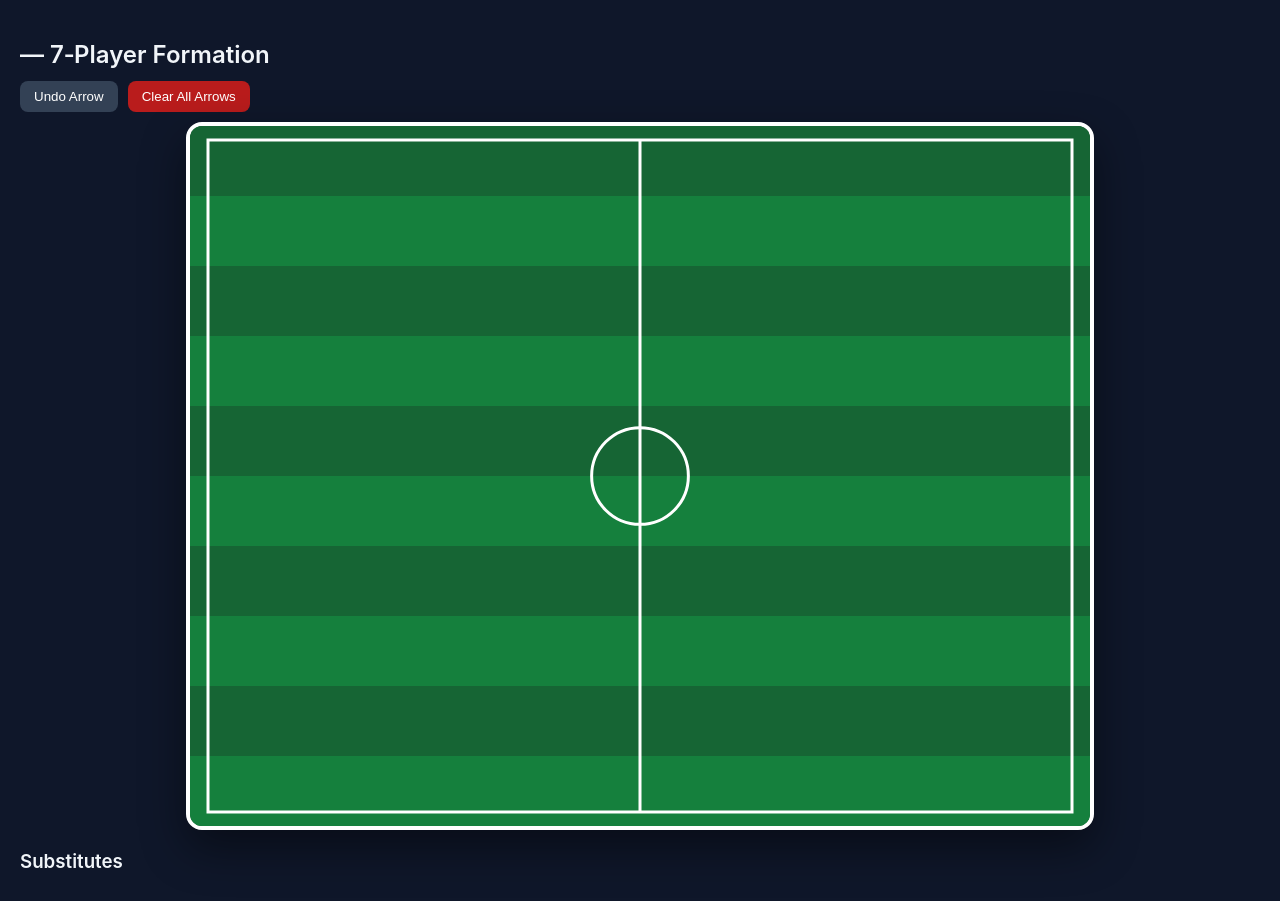
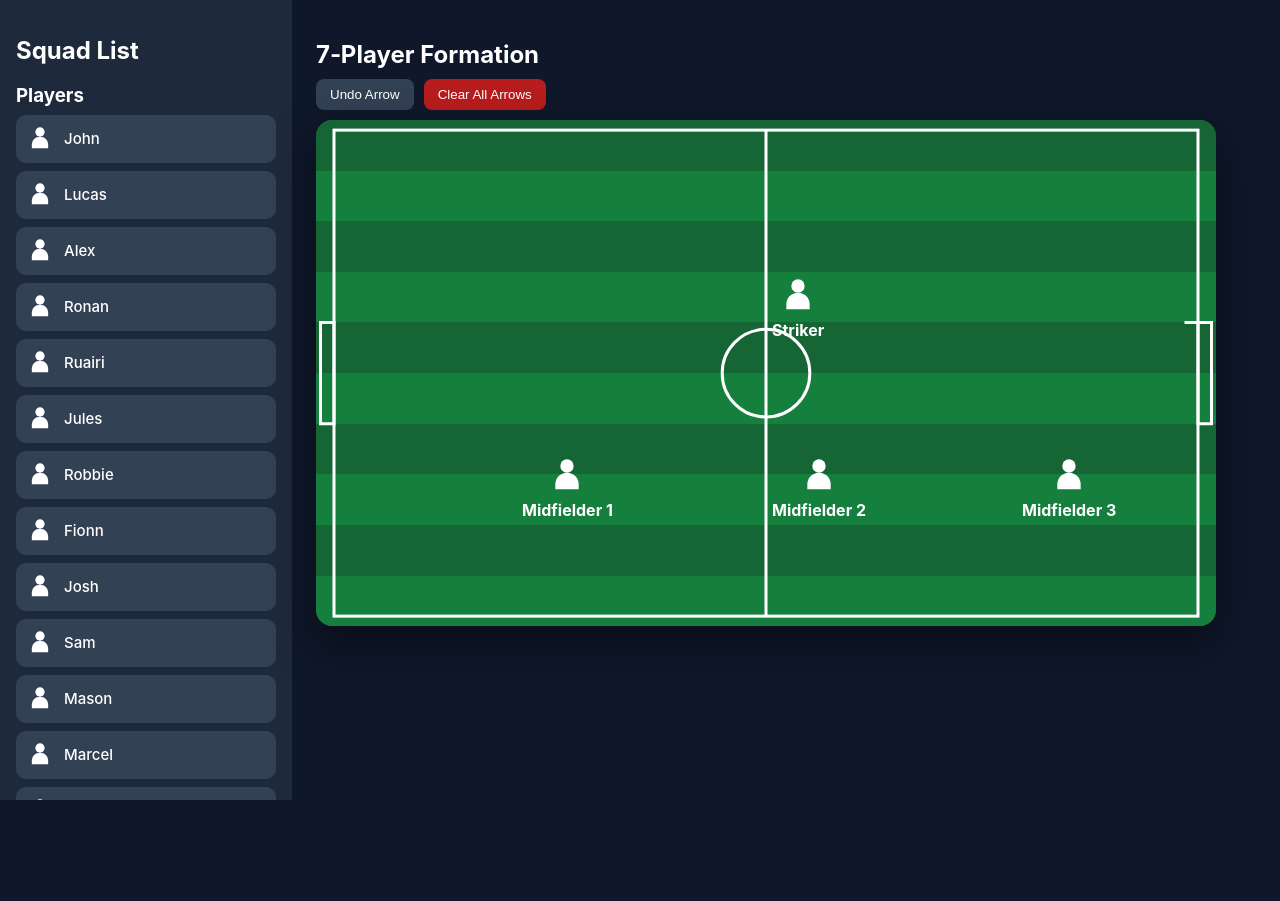
Before and after one commit to mccarr10/TacticsBoard, a React (Vite) app: page / in a window 1280 px wide. Both pictures are taken after a click on the button "Select Team". After the commit the page ends 800 px from the top, so only its background shows below. Built offline with nearby package versions, Linux system fonts and the light colour scheme.

Commit message:
Refactor PitchBoard component and update formation

```diff
--- a/src/components/PitchBoard.jsx
+++ b/src/components/PitchBoard.jsx
@@ -1,28 +1,36 @@
-import { useState } from 'react';
-import Draggable from 'react-draggable';
+import { useState } from "react";
+import Draggable from "react-draggable";
 
-// --- FORMATION TEMPLATE (GK - 2 DEF - 3 MID - 1 STR) ---
-const formationTemplate = [
-  { role: 'GK', x: 450, y: 700 },
-  { role: 'DEF', x: 250, y: 520 },
-  { role: 'DEF', x: 650, y: 520 },
-  { role: 'MID', x: 200, y: 330 },
-  { role: 'MID', x: 450, y: 330 },
-  { role: 'MID', x: 700, y: 330 },
-  { role: 'STR', x: 450, y: 150 },
+// --- FULL SQUAD LIST ---
+const squad = [
+  "John", "Lucas", "Alex", "Ronan", "Ruairi", "Jules", "Robbie",
+  "Fionn", "Josh", "Sam", "Mason", "Marcel", "Alan", "Darragh",
+  "Sonny", "Charlie", "Cian"
 ];
 
-export default function PitchBoard({ team }) {
+// --- FIXED 7‑PLAYER FORMATION ---
+const formation = [
+  { id: "GK", label: "Goalkeeper", x: 450, y: 700 },
+  { id: "DEF1", label: "Defender 1", x: 250, y: 520 },
+  { id: "DEF2", label: "Defender 2", x: 650, y: 520 },
+  { id: "MID1", label: "Midfielder 1", x: 200, y: 330 },
+  { id: "MID2", label: "Midfielder 2", x: 450, y: 330 },
+  { id: "MID3", label: "Midfielder 3", x: 700, y: 330 },
+  { id: "STR", label: "Striker", x: 450, y: 150 }
+];
+
+export default function PitchBoard() {
+  const [assigned, setAssigned] = useState({});
+  const [selectedPos, setSelectedPos] = useState(null);
   const [lines, setLines] = useState([]);
   const [current, setCurrent] = useState(null);
 
-  // --- FORCE EXACTLY 7 STARTERS IN FORMATION ---
-  const starters = team.starters.slice(0, 7).map((p, i) => ({
-    ...p,
-    role: formationTemplate[i].role,
-    x: formationTemplate[i].x,
-    y: formationTemplate[i].y,
-  }));
+  // --- ASSIGN PLAYER TO POSITION ---
+  const assignPlayer = (player) => {
+    if (!selectedPos) return;
+    setAssigned({ ...assigned, [selectedPos]: player });
+    setSelectedPos(null);
+  };
 
   // --- ARROW DRAWING ---
   const start = (e) => {
@@ -31,7 +39,7 @@ export default function PitchBoard({ team }) {
       x1: e.clientX - r.left,
       y1: e.clientY - r.top,
       x2: e.clientX - r.left,
-      y2: e.clientY - r.top,
+      y2: e.clientY - r.top
     });
   };
 
@@ -41,7 +49,7 @@ export default function PitchBoard({ team }) {
     setCurrent({
       ...current,
       x2: e.clientX - r.left,
-      y2: e.clientY - r.top,
+      y2: e.clientY - r.top
     });
   };
 
@@ -50,34 +58,83 @@ export default function PitchBoard({ team }) {
     setCurrent(null);
   };
 
-  // --- CLEAR + UNDO ---
   const undoArrow = () => setLines(lines.slice(0, -1));
   const clearArrows = () => setLines([]);
 
   return (
+    <div style={{ display: "flex", height: "100vh", fontFamily: "Inter, sans-serif" }}>
+
+      {/* --- LEFT PANEL (ALWAYS VISIBLE) --- */}
       <div
-      className="page"
         style={{
-        padding: '20px',
-        color: '#f1f5f9',
-        fontFamily: 'Inter, sans-serif',
+          width: "260px",
+          background: "#1e293b",
+          color: "white",
+          padding: "16px",
+          overflowY: "auto",
+          borderRight: "4px solid #0f172a"
         }}
       >
-      <h2 style={{ marginBottom: '12px', fontWeight: 600 }}>
-        {team.name} — 7‑Player Formation
-      </h2>
+        <h2 style={{ marginBottom: "12px" }}>Squad List</h2>
 
-      {/* --- TOOLBAR --- */}
-      <div style={{ marginBottom: '10px', display: 'flex', gap: '10px' }}>
+        {selectedPos && (
+          <div
+            style={{
+              background: "#facc15",
+              color: "#000",
+              padding: "10px",
+              borderRadius: "8px",
+              marginBottom: "12px",
+              fontWeight: 700,
+              textAlign: "center"
+            }}
+          >
+            Assigning to: {selectedPos}
+          </div>
+        )}
+
+        <h3 style={{ marginBottom: "8px" }}>Players</h3>
+
+        {squad.map((player) => (
+          <div
+            key={player}
+            onClick={() => assignPlayer(player)}
+            style={{
+              display: "flex",
+              alignItems: "center",
+              gap: "10px",
+              padding: "10px",
+              marginBottom: "8px",
+              background: "#334155",
+              borderRadius: "10px",
+              cursor: "pointer",
+              transition: "0.2s"
+            }}
+          >
+            <svg width="28" height="28" viewBox="0 0 24 24" fill="#fff">
+              <circle cx="12" cy="6" r="4" />
+              <path d="M12 10c-4 0-7 3-7 7v3h14v-3c0-4-3-7-7-7z" />
+            </svg>
+
+            <span style={{ fontSize: "15px", fontWeight: 500 }}>{player}</span>
+          </div>
+        ))}
+      </div>
+
+      {/* --- RIGHT SIDE: PITCH + CONTROLS --- */}
+      <div style={{ flex: 1, padding: "20px" }}>
+        <h2 style={{ marginBottom: "10px" }}>7‑Player Formation</h2>
+
+        <div style={{ display: "flex", gap: "10px", marginBottom: "10px" }}>
           <button
             onClick={undoArrow}
             style={{
-            padding: '8px 14px',
-            background: '#334155',
-            color: '#fff',
-            borderRadius: '8px',
-            border: 'none',
-            cursor: 'pointer',
+              padding: "8px 14px",
+              background: "#334155",
+              color: "white",
+              borderRadius: "8px",
+              border: "none",
+              cursor: "pointer"
             }}
           >
             Undo Arrow
@@ -86,34 +143,31 @@ export default function PitchBoard({ team }) {
           <button
             onClick={clearArrows}
             style={{
-            padding: '8px 14px',
-            background: '#b91c1c',
-            color: '#fff',
-            borderRadius: '8px',
-            border: 'none',
-            cursor: 'pointer',
+              padding: "8px 14px",
+              background: "#b91c1c",
+              color: "white",
+              borderRadius: "8px",
+              border: "none",
+              cursor: "pointer"
             }}
           >
             Clear All Arrows
           </button>
         </div>
 
-      {/* --- PITCH --- */}
         <div
-        className="pitch"
           onMouseDown={start}
           onMouseMove={move}
           onMouseUp={end}
           style={{
-          position: 'relative',
-          width: '100%',
-          maxWidth: '900px',
-          aspectRatio: '16/9',
-          margin: '0 auto 20px auto',
-          borderRadius: '16px',
-          overflow: 'hidden',
-          background: '#14532d',
-          boxShadow: '0 18px 45px rgba(0,0,0,0.45)',
+            position: "relative",
+            width: "100%",
+            maxWidth: "900px",
+            aspectRatio: "16/9",
+            background: "#14532d",
+            borderRadius: "16px",
+            overflow: "hidden",
+            boxShadow: "0 18px 45px rgba(0,0,0,0.45)"
           }}
         >
           {/* Grass stripes */}
@@ -121,28 +175,24 @@ export default function PitchBoard({ team }) {
             <div
               key={i}
               style={{
-              position: 'absolute',
+                position: "absolute",
                 top: `${i * 10}%`,
-              width: '100%',
-              height: '10%',
-              background: i % 2 === 0 ? '#166534' : '#15803d',
+                width: "100%",
+                height: "10%",
+                background: i % 2 === 0 ? "#166534" : "#15803d"
               }}
             />
           ))}
 
-        {/* Pitch Lines */}
-        <svg
-          width="100%"
-          height="100%"
-          style={{ position: 'absolute', top: 0, left: 0 }}
-        >
+          {/* Pitch lines + GOALS */}
+          <svg width="100%" height="100%" style={{ position: "absolute" }}>
             <rect
               x="2%"
               y="2%"
               width="96%"
               height="96%"
               fill="none"
-            stroke="#ffffff"
+              stroke="white"
               strokeWidth="3"
             />
             <line
@@ -150,29 +200,62 @@ export default function PitchBoard({ team }) {
               y1="2%"
               x2="50%"
               y2="98%"
-            stroke="#ffffff"
+              stroke="white"
               strokeWidth="3"
             />
             <circle
               cx="50%"
               cy="50%"
               r="6%"
-            stroke="#ffffff"
+              stroke="white"
               strokeWidth="3"
               fill="none"
             />
+
+            {/* LEFT GOAL */}
+            <rect
+              x="0.5%"
+              y="40%"
+              width="1.5%"
+              height="20%"
+              fill="none"
+              stroke="white"
+              strokeWidth="3"
+            />
+            <line
+              x1="0.5%"
+              y1="40%"
+              x2="2%"
+              y2="40%"
+              stroke="white"
+              strokeWidth="3"
+            />
+
+            {/* RIGHT GOAL */}
+            <rect
+              x="98%"
+              y="40%"
+              width="1.5%"
+              height="20%"
+              fill="none"
+              stroke="white"
+              strokeWidth="3"
+            />
+            <line
+              x1="98%"
+              y1="40%"
+              x2="96.5%"
+              y2="40%"
+              stroke="white"
+              strokeWidth="3"
+            />
           </svg>
 
-        {/* Arrow Layer */}
+          {/* Arrows */}
           <svg
-          style={{
-            position: 'absolute',
-            top: 0,
-            left: 0,
-            width: '100%',
-            height: '100%',
-            pointerEvents: 'none',
-          }}
+            width="100%"
+            height="100%"
+            style={{ position: "absolute", pointerEvents: "none" }}
           >
             <defs>
               <marker
@@ -213,66 +296,34 @@ export default function PitchBoard({ team }) {
             )}
           </svg>
 
-        {/* --- PLAYERS (PERSON ICON + NAME + ROLE) --- */}
-        {starters.map((p) => (
+          {/* Player positions */}
+          {formation.map((pos) => (
             <Draggable
-            key={p.id}
-            defaultPosition={{ x: p.x, y: p.y }}
+              key={pos.id}
+              defaultPosition={{ x: pos.x, y: pos.y }}
               bounds="parent"
             >
               <div
+                onClick={() => setSelectedPos(pos.id)}
                 style={{
-                position: 'absolute',
-                textAlign: 'center',
-                color: '#fff',
-                cursor: 'grab',
-                userSelect: 'none',
+                  position: "absolute",
+                  textAlign: "center",
+                  cursor: "pointer",
+                  padding: "6px"
                 }}
               >
-              {/* Person Icon */}
-              <svg
-                width="40"
-                height="40"
-                viewBox="0 0 24 24"
-                fill="#fff"
-                style={{
-                  filter: 'drop-shadow(0 4px 6px rgba(0,0,0,0.4))',
-                }}
-              >
+                <svg width="40" height="40" viewBox="0 0 24 24" fill="#fff">
                   <circle cx="12" cy="6" r="4" />
                   <path d="M12 10c-4 0-7 3-7 7v3h14v-3c0-4-3-7-7-7z" />
                 </svg>
 
-              {/* Name */}
-              <div style={{ fontWeight: 600, fontSize: '14px' }}>{p.name}</div>
-
-              {/* Role */}
-              <div style={{ fontSize: '11px', opacity: 0.8 }}>{p.role}</div>
+                <div style={{ fontWeight: 700, color: "white" }}>
+                  {assigned[pos.id] || pos.label}
+                </div>
               </div>
             </Draggable>
           ))}
         </div>
-
-      {/* Subs */}
-      <h3 style={{ marginTop: '20px', marginBottom: '8px', fontWeight: 600 }}>
-        Substitutes
-      </h3>
-
-      <div style={{ display: 'flex', flexWrap: 'wrap', gap: '8px' }}>
-        {team.subs.map((s, i) => (
-          <span
-            key={i}
-            style={{
-              padding: '6px 12px',
-              background: '#1e293b',
-              borderRadius: '999px',
-              color: '#e2e8f0',
-              fontSize: '13px',
-            }}
-          >
-            {s}
-          </span>
-        ))}
       </div>
     </div>
   );
```
Lines whose indentation alone changed are shown as unchanged.
